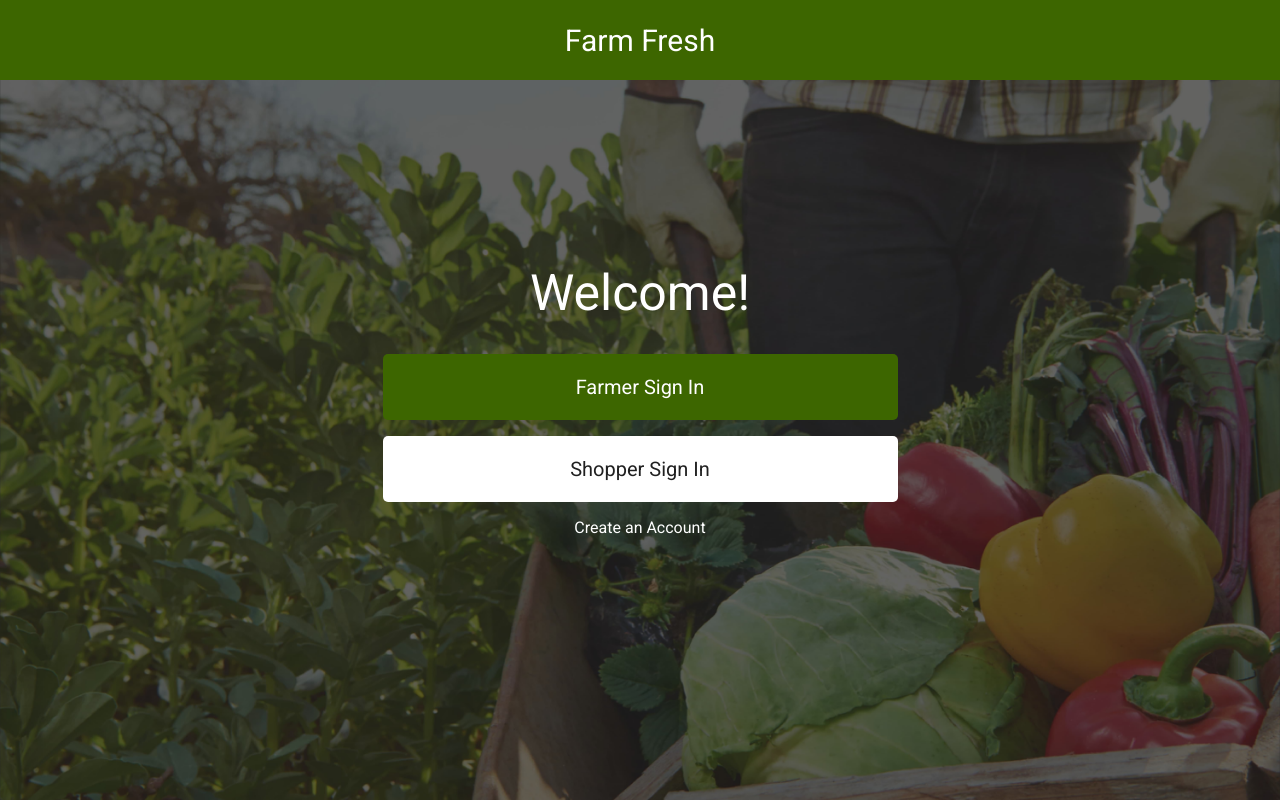
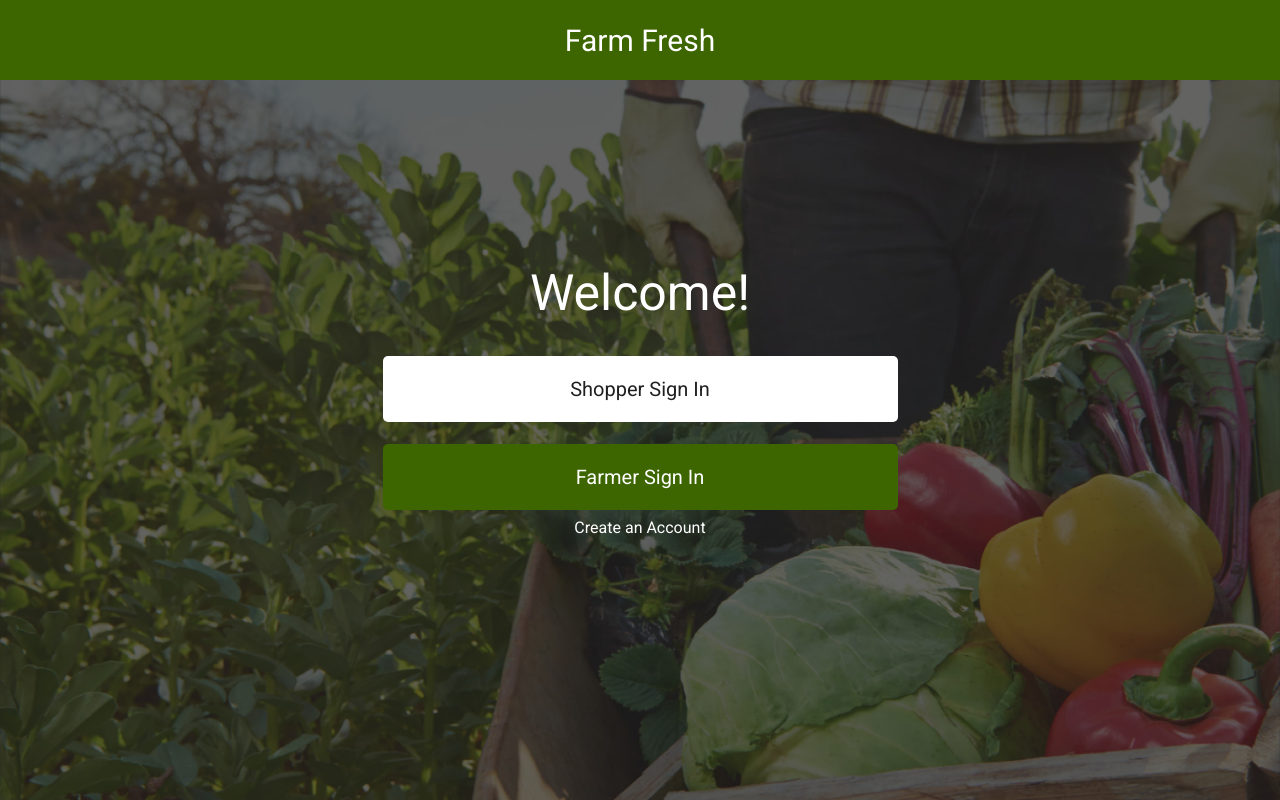
Before and after one commit to Code4Blessings/FarmFreshApp, a React (Create React App) app: page / in a window 1280 px wide. Built offline with nearby package versions, Linux system fonts and the light colour scheme.

Commit message:
Animated initial signin page buttons using GSAP

```diff
--- a/src/components/InitialSignInPage.js
+++ b/src/components/InitialSignInPage.js
@@ -1,16 +1,30 @@
-import React from 'react';
+import React, { useRef, useEffect } from 'react';
 import {Link} from 'react-router-dom';
 import Header from './Header';
+import { gsap } from 'gsap';
 
 const InitialSignInPage = () => {
+    let slideButton1 = useRef(null);
+    let slideButton2 = useRef(null);
+
+    useEffect(() => {
+        gsap.to(slideButton1,{ duration: 2.0, ease: "back.in(1.0)", y: -80 });
+        gsap.to(slideButton2,{ duration: 2.0, ease: "back.in(1.0)", y: 90 });
+
+    },[])
+
     return (
         <div>
             <Header/>
             <section className='initial-sign-in-page-section'>
                 <div>
                     <h2>Welcome!</h2>
-                    <Link to='/farmer/login'><button className='farmer-sign-in-button'>Farmer Sign In</button></Link>
-                    <Link to='/shopper/login'><button className='shopper-sign-in-button'>Shopper Sign In</button></Link>
+                    <Link to='/farmer/login'><button
+                    ref={button2 => { slideButton2 = button2 }}
+                    className='farmer-sign-in-button'>Farmer Sign In</button></Link>
+                    <Link to='/shopper/login'><button
+                    ref={button1 => {slideButton1 = button1}}
+                    className='shopper-sign-in-button'>Shopper Sign In</button></Link>
                     <Link to='/register'><p>Create an Account</p></Link>
                 </div>
             </section>
```
